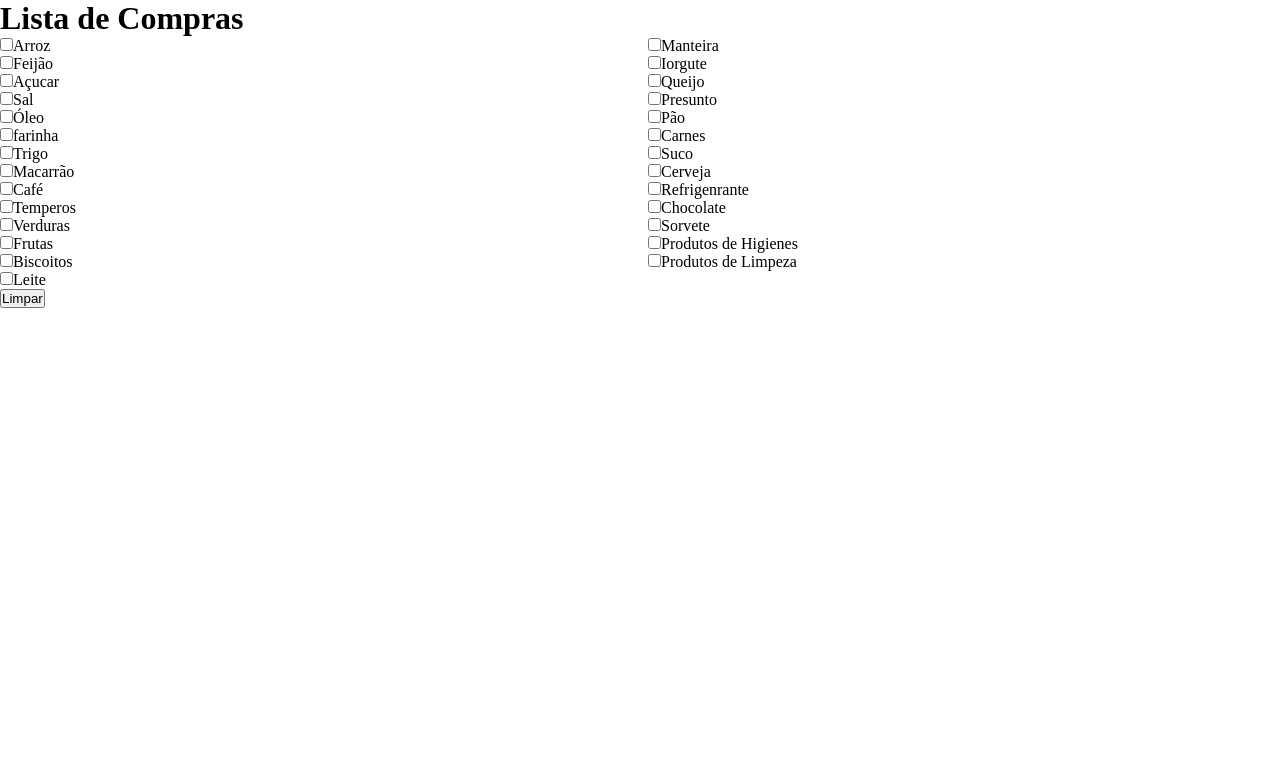
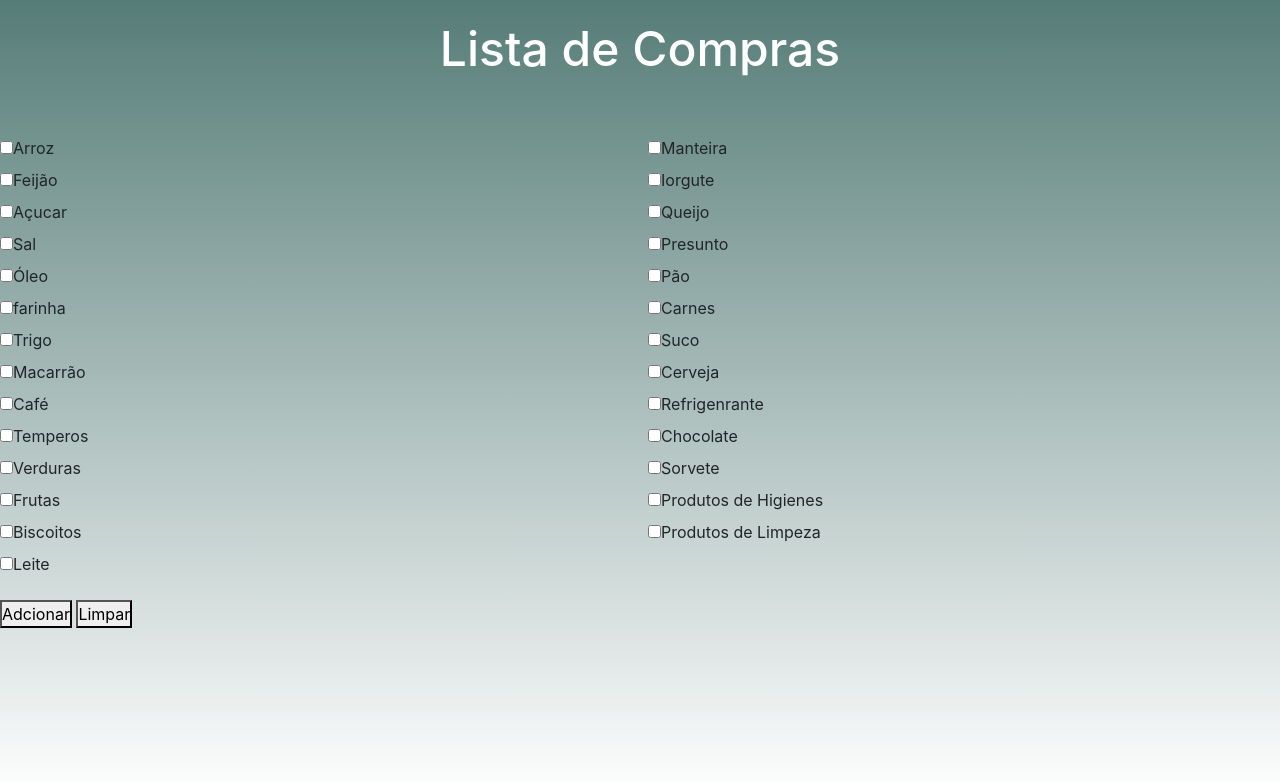
Before and after one commit to EdsonSizenando/To-Do-List, a plain HTML site: page index.html in a window 1280 px wide. Drawn offline with nearby package versions, Linux system fonts and the light colour scheme.

Commit message:
interação JS finalizada
Arquivo Js pronto

```diff
--- a/index.html
+++ b/index.html
@@ -5,17 +5,19 @@
     <meta name="viewport" content="width=device-width, initial-scale=1.0">
     <title> Lista de Compras</title>
     <link rel="stylesheet" href="style.css">
+    <link rel="stylesheet" href="https://stackpath.bootstrapcdn.com/bootstrap/4.1.3/css/bootstrap.min.css" integrity="sha384-MCw98/SFnGE8fJT3GXwEOngsV7Zt27NXFoaoApmYm81iuXoPkFOJwJ8ERdknLPMO" crossorigin="anonymous">
 
 </head>
 <body>
     <header>
         <h1>Lista de Compras</h1>
     </header>
-    <div >
+    <div id="array">
         <ul id="lista">
 
         </ul>
 
+        <button onclick="adicionar()">Adcionar</button>
         <button onclick="limpar()">Limpar</button>
 
 
--- a/script.js
+++ b/script.js
@@ -22,6 +22,7 @@ produtos.forEach(produto => {
     const label = document.createElement('label');
     label.textContent = produto;
 
+
     checkbox.addEventListener('change', (event) => {
         if (event.target.checked) {
 
@@ -31,7 +32,7 @@ produtos.forEach(produto => {
             const novaLista = document.createElement('li');
             novaLista.textContent = produto;
             novaLista.id = 'sel-' + produto;
-            resultado.appendChild(novaLista);
+            //resultado.appendChild(novaLista);
 
 
 
@@ -45,6 +46,7 @@ produtos.forEach(produto => {
         }
 
         console.log('selecionados:', selecionados);
+
 
 
 
@@ -63,7 +65,13 @@ function limpar() {
 
     resultado.innerHTML = ``
     const checkboxes = document.querySelectorAll('input[type="checkbox"]');
-    checkboxes.forEach(function(checkbox) {
+    checkboxes.forEach(function (checkbox) {
         checkbox.checked = false;
     });
 }
+
+function adicionar() {
+    resultado.innerHTML = `${selecionados}`
+
+
+}
--- a/style.css
+++ b/style.css
@@ -5,8 +5,28 @@
 }
 
 body{
-    background: white;
+    font-size: 19px;
+    background-image:linear-gradient(to bottom, rgba(66, 109, 103, 0.896), white);
+    background-attachment: fixed;
     color: black;
+}
+
+header {
+    padding: 20px;
+    padding-bottom: 50px;
+
+    & h1 {
+        font-size: 3em;
+        text-align: center;
+        color: white;
+    }
+
+}
+
+div#array{
+
+
+
 }
 
 div#resultado {
```
